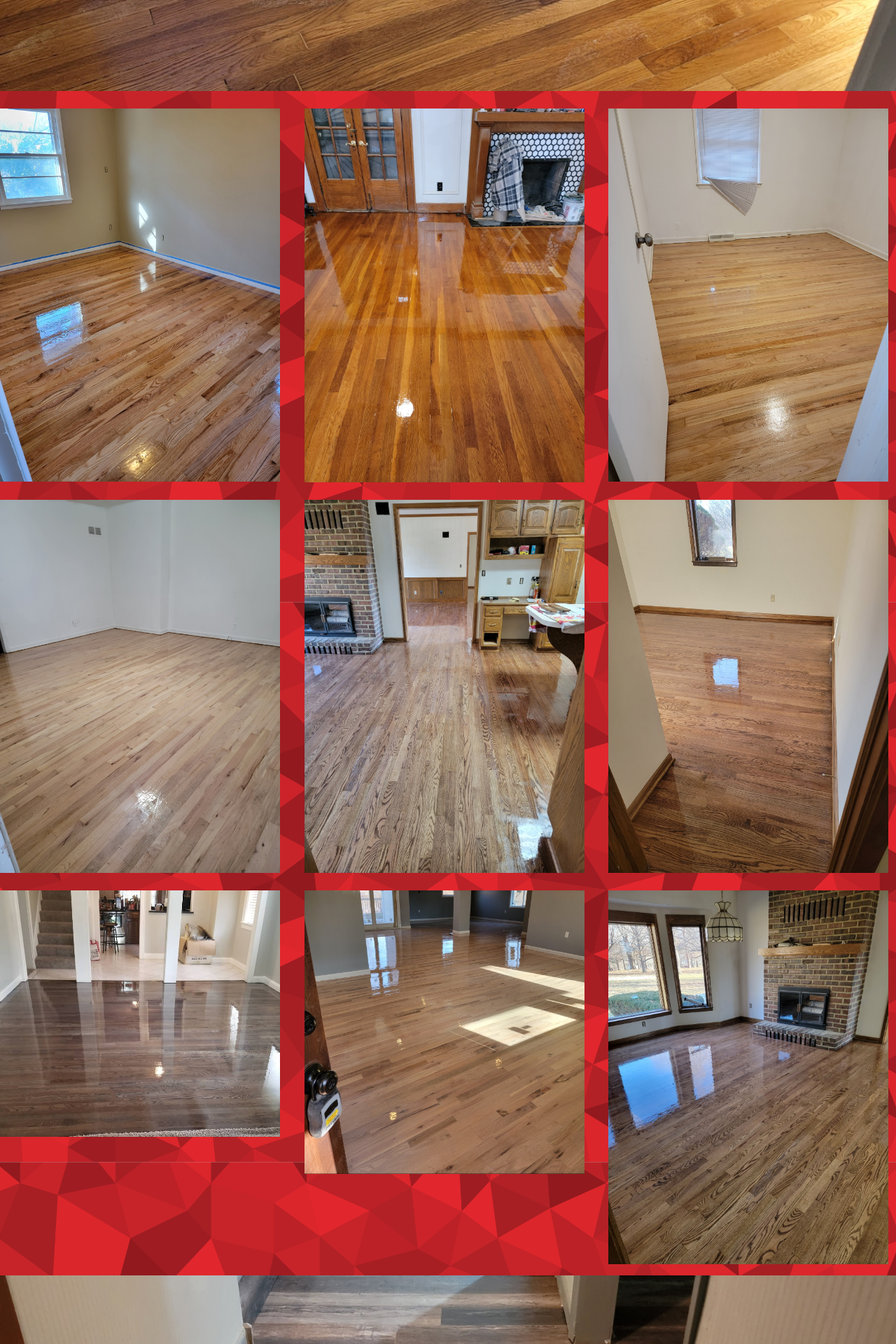
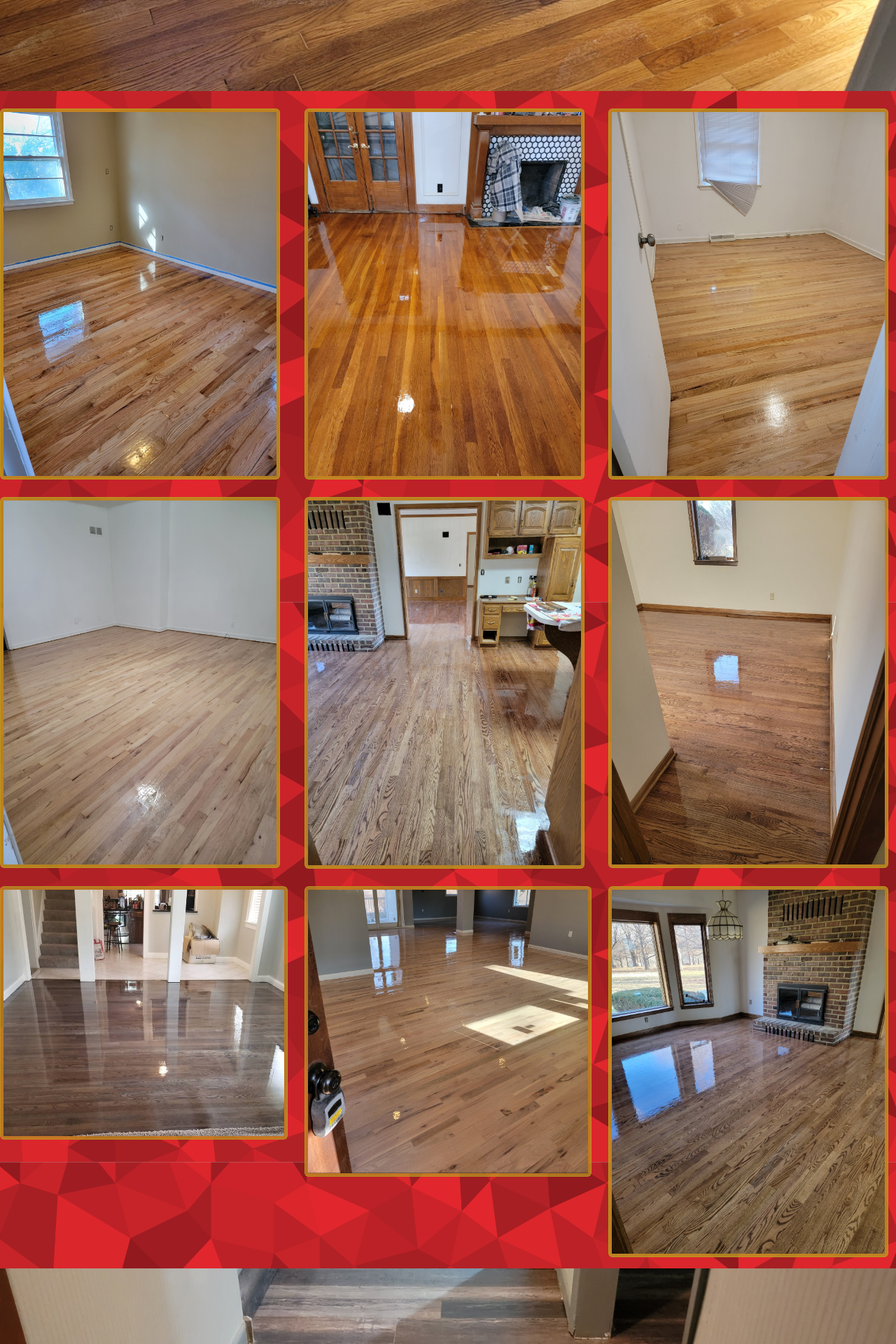
Before and after one commit to J4bush005/affordablehardwoodkc, a React (Create React App) app: page /Gallery in a window 1280 px wide. Shown: the part 2340-4260 px from the top of the page at 70% size. Built offline with nearby package versions, Linux system fonts and the light colour scheme.

Commit message:
adding css

```diff
--- a/src/components/pages/Gallery.jsx
+++ b/src/components/pages/Gallery.jsx
@@ -159,35 +159,35 @@ function Gallery() {
         <section id="row-clasic">
           <div className="row">
             <div className="col-4">
-              <img id="classic-img" src={Floor1} alt="" className="img-fluid" />{" "}
+              <img id="classic-img" src={Floor1} alt="" className="img-fluid img-thumbnail" />{" "}
             </div>
             <div className="col-4">
-              <img id="classic-img" src={Floor2} alt="" className="img-fluid" />
+              <img id="classic-img" src={Floor2} alt="" className="img-fluid img-thumbnail" />
             </div>
             <div className="col-4">
-              <img id="classic-img" src={Floor5} alt="" className="img-fluid" />
+              <img id="classic-img" src={Floor5} alt="" className="img-fluid img-thumbnail" />
             </div>
           </div>
            <div className="row">
             <div className="col-4">
-              <img id="classic-img" src={Floor6} alt="" className="img-fluid" />{" "}
+              <img id="classic-img" src={Floor6} alt="" className="img-fluid img-thumbnail" />{" "}
             </div>
             <div className="col-4">
-              <img id="classic-img" src={Floor9} alt="" className="img-fluid" />
+              <img id="classic-img" src={Floor9} alt="" className="img-fluid img-thumbnail" />
             </div>
             <div className="col-4">
-              <img id="classic-img" src={Floor10} alt="" className="img-fluid" />
+              <img id="classic-img" src={Floor10} alt="" className="img-fluid img-thumbnail" />
             </div>
           </div>
           <div className="row">
             <div className="col-4">
-              <img id="classic-img" src={Floor3} alt="" className="img-fluid" />{" "}
+              <img id="classic-img-cus" src={Floor3} alt="" className="img-fluid img-thumbnail" />{" "}
             </div>
             <div className="col-4">
-              <img id="classic-img" src={Floor4} alt="" className="img-fluid" />
+              <img id="classic-img-cus" src={Floor4} alt="" className="img-fluid img-thumbnail" />
             </div>
             <div className="col-4">
-              <img id="classic-img" src={Floor8} alt="" className="img-fluid" />
+              <img id="classic-img" src={Floor8} alt="" className="img-fluid img-thumbnail" />
             </div>
           </div>
         </section>
--- a/src/index.css
+++ b/src/index.css
@@ -1083,7 +1083,29 @@ img {
   text-shadow: 2px 2px 4px rgba(157, 0, 0);
 }
 
-#classic-img{
-  padding-top: 25px;
+#classic-img {
+  margin-top: 25px;
   width: 400px;
+  color: rgba(187, 154, 33, 0.7);
+  background-color: rgba(187, 154, 33, 0.8);
+  border-color: rgba(187, 154, 33, 0.8);
+  transition: 0.3s;
 }
+
+#classic-img:hover {
+  background-color: rgba(157, 0, 0, 0.7);
+  transform: scale(1.03);
+}
+
+#classic-img-cus {
+  margin-top: 25px;
+  width: 500px;
+  transition: 0.3s;
+  background-color: rgba(187, 154, 33, 0.7);
+  border-color: rgba(187, 154, 33, 0.7);
+}
+
+#classic-img-cus:hover {
+  transform: scale(1.03);
+  background-color: rgba(157, 0, 0, 0.7);
+}
```
